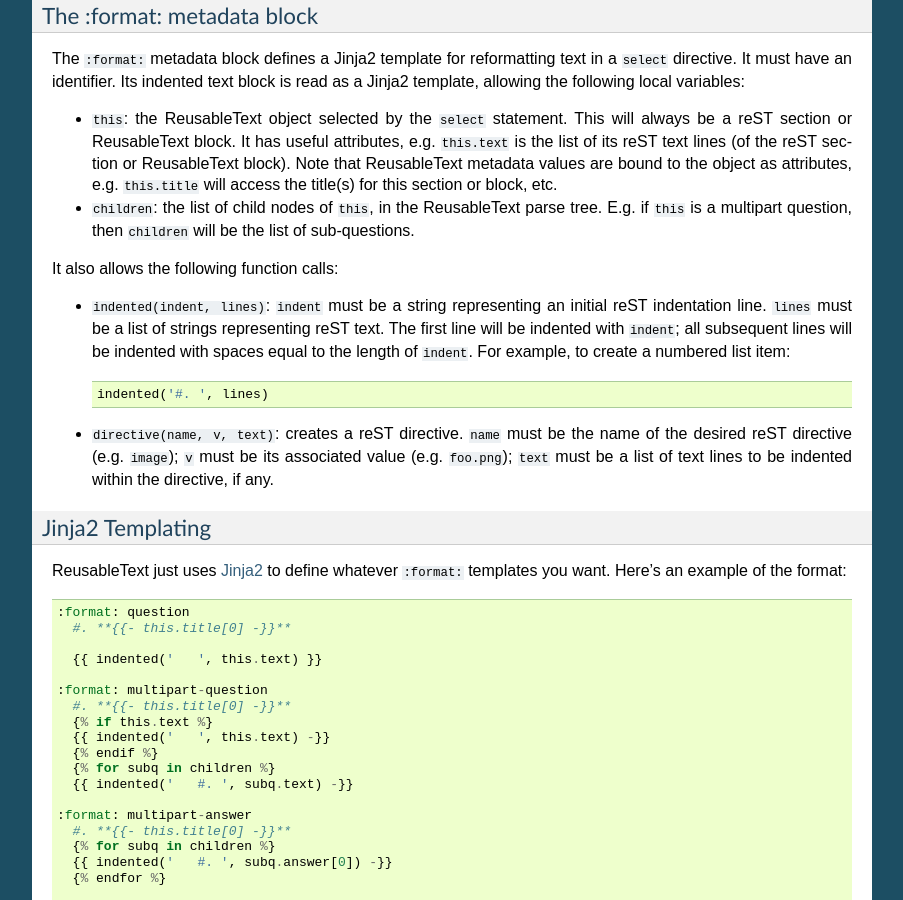
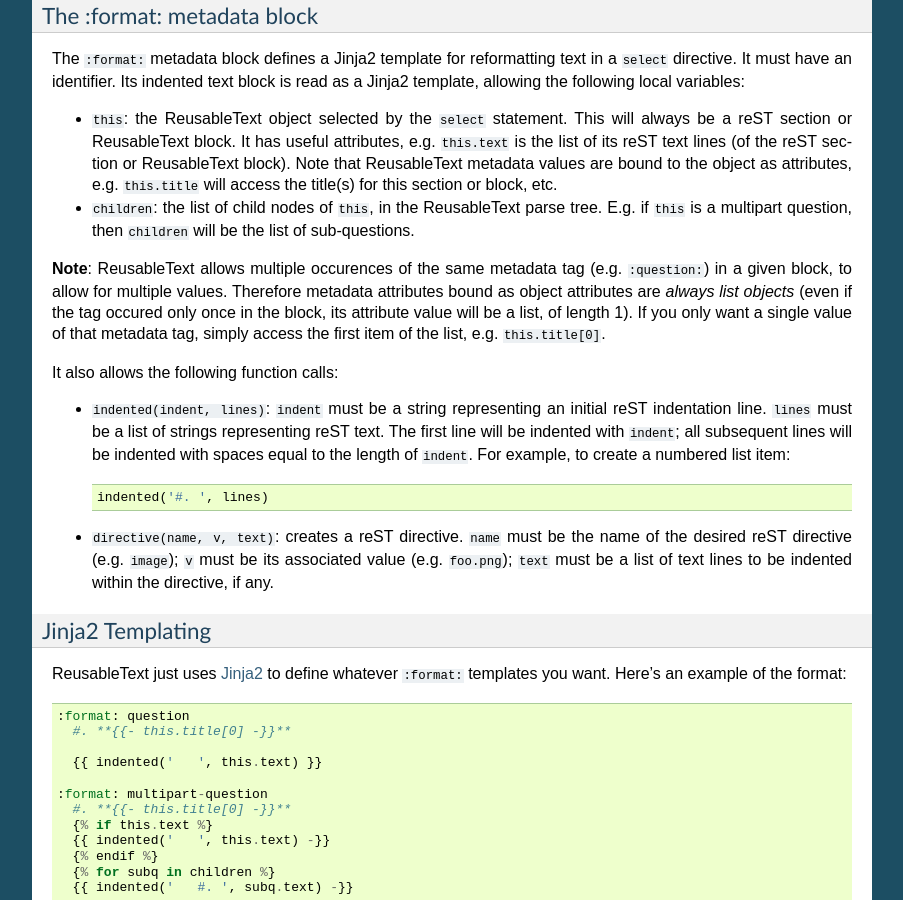
Before and after one commit to cjlee112/reusabletext, a Sphinx documentation site: the page built from doc/overview.rst, in a window 1280 px wide and 900 px high, scrolled down 3567 px. Shown: the whole window, without its empty margins (198-1101 px from the left). Built offline with Sphinx 7.4.7, drawn with Linux system fonts in a browser that asks for light colours.

Commit message:
added note on multiple values for metadata

```diff
--- a/doc/overview.rst
+++ b/doc/overview.rst
@@ -250,6 +250,16 @@ template, allowing the following local variables:
   parse tree.  E.g. if ``this`` is a multipart question, then
   ``children`` will be the list of sub-questions.
 
+**Note**: ReusableText allows multiple occurences of the same
+metadata tag (e.g. ``:question:``) in a given block, to allow
+for multiple values.  Therefore metadata attributes bound as
+object attributes are *always list objects* (even if the tag
+occured only once in the block, its attribute value will be
+a list, of length 1).  If you only
+want a single value of that metadata tag, simply access
+the first item of the list, e.g. ``this.title[0]``.
+
+
 It also allows the following function calls:
 
 * ``indented(indent, lines)``: ``indent`` must be a string
```
